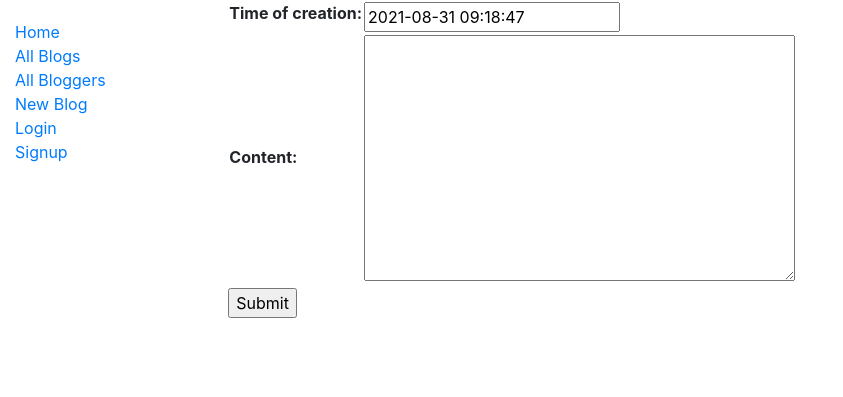
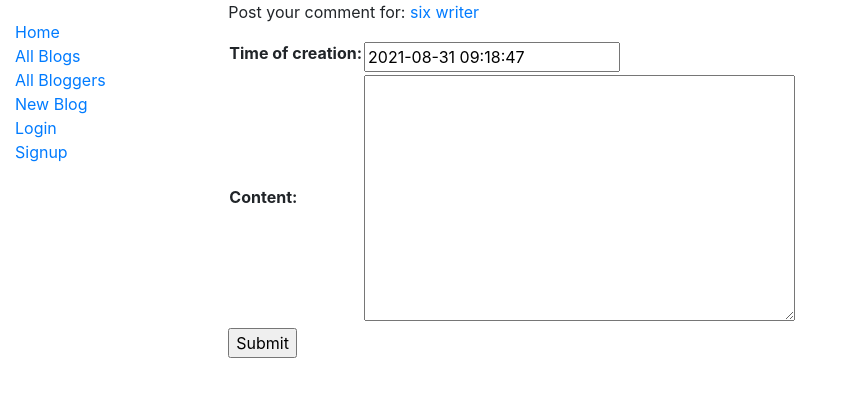
Before and after one commit to yhzheng23/miniblog, a Django app: page /blog/blog/4/comment/ in a window 1280 px wide. Shown: the top 397 px of the page, without its empty margins (0-843 px from the left). Run offline with Django 3.2, Linux system fonts and the light colour scheme; a user stored in the database is signed in; data comes from the database, SQL or seed files in the repository; both versions use the stored data as it was after the commit.

Commit message:
fix up comment not-showing-blog-title

```diff
--- a/blog/templates/blog/comment_form.html
+++ b/blog/templates/blog/comment_form.html
@@ -1,6 +1,8 @@
 {% extends "base_generic.html" %}
 
 {% block content %}
+
+<p>Post your comment for: <a href="{% url 'blog-detail' blog.pk %}">{{blog.title}}</a></p>
 
 <form action="" method="post">
     {% csrf_token %}
--- a/blog/urls.py
+++ b/blog/urls.py
@@ -11,7 +11,7 @@ urlpatterns = [
     path('blog/create/', views.BlogCreate.as_view(), name='blog-create'),
     path('blog/<int:pk>/update', views.BlogUpdate.as_view(), name='blog-update'),
     path('blog/<int:pk>/delete', views.BlogDelete.as_view(), name='blog-delete'),
-    path('blog/<int:pk>/comment/', views.BlogCommentCreate.as_view(), name='blog-comment'),
+    path('blog/<int:pk>/comment/', views.CommentCreate.as_view(), name='blog-comment'),
 
     path('blogger/signup/', views.BloggerSignup, name='blogger-signup'),
     path('blogger/<int:pk>/update/', views.BloggerUpdate.as_view(), name='blogger-update'),
--- a/blog/views.py
+++ b/blog/views.py
@@ -80,7 +80,7 @@ class BloggerUpdate(LoginRequiredMixin, UpdateView):
     model = Blogger
     fields = ['first_name', 'last_name', 'self_introduction']
 
-class BlogCommentCreate(LoginRequiredMixin, CreateView):
+class CommentCreate(LoginRequiredMixin, CreateView):
     model = Comment
     fields = ['time_of_creation', 'content']
 
@@ -89,7 +89,7 @@ class BlogCommentCreate(LoginRequiredMixin, CreateView):
         Add associated blog to form template so can display its title in HTML.
         """
         # Call the base implementation first to get a context
-        context = super(BlogCommentCreate, self).get_context_data(**kwargs)
+        context = super(CommentCreate, self).get_context_data(**kwargs)
         # Get the blog from id and add it to the context
         context['blog'] = get_object_or_404(Blog, pk = self.kwargs['pk'])
         return context
```
Also changed, not shown: db.sqlite3.
